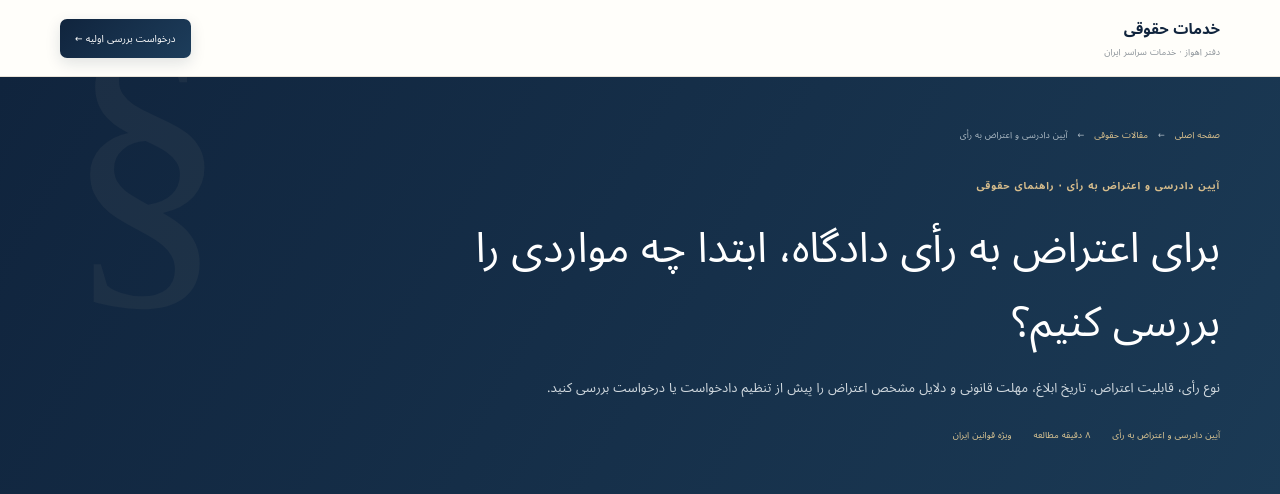
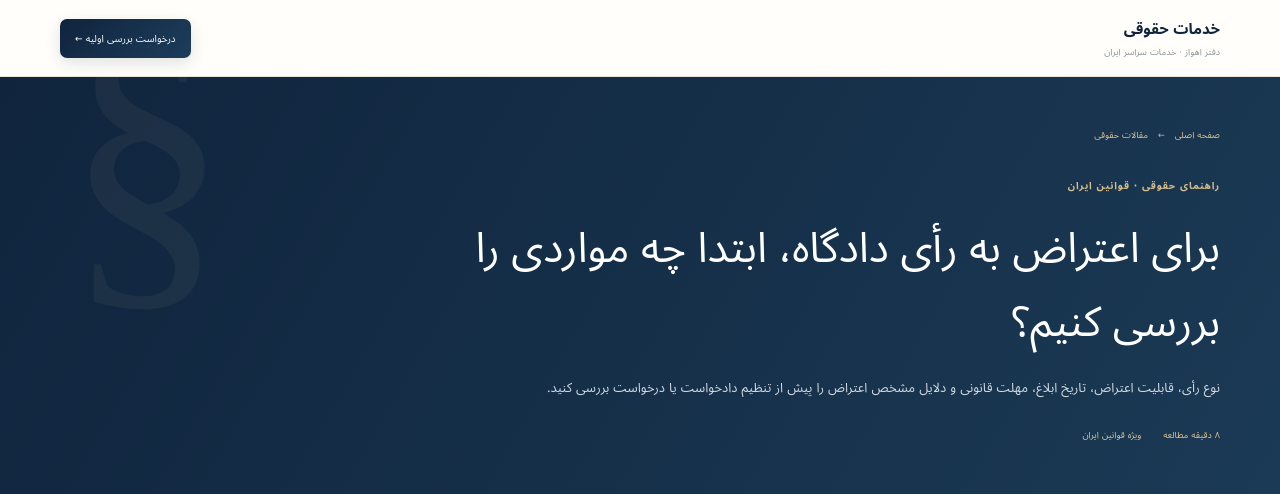
Before and after one commit to ahmadmousavi5908-crypto/vakilsite, a Next.js app: page /articles/appeal-against-court-judgment in a window 1280 px wide. Shown: the top 494 px of the page. Built offline with nearby package versions, Linux system fonts and the light colour scheme; no server answers; the database is empty.

Commit message:
Remove redundant article category labels from detail header

```diff
--- a/src/app/articles/[slug]/page.js
+++ b/src/app/articles/[slug]/page.js
@@ -60,11 +60,11 @@ export default async function ArticleDetailPage({ params }) {
       </header>
       <section className="article-detail-hero">
         <div className="container">
-          <div className="article-breadcrumb"><Link href="/">صفحه اصلی</Link><span>←</span><Link href="/articles">مقالات حقوقی</Link><span>←</span><span>{article.category}</span></div>
-          <span className="section-kicker">{article.category} · راهنمای حقوقی</span>
+          <div className="article-breadcrumb"><Link href="/">صفحه اصلی</Link><span>←</span><Link href="/articles">مقالات حقوقی</Link></div>
+          <span className="section-kicker">راهنمای حقوقی · قوانین ایران</span>
           <h1>{article.title}</h1>
           <p>{article.excerpt}</p>
-          <div className="article-meta article-detail-meta"><span>{article.category}</span><span>{article.readTime} مطالعه</span><span>ویژه قوانین ایران</span></div>
+          <div className="article-meta article-detail-meta"><span>{article.readTime} مطالعه</span><span>ویژه قوانین ایران</span></div>
         </div>
       </section>
       <div className="container article-detail-layout">
```
